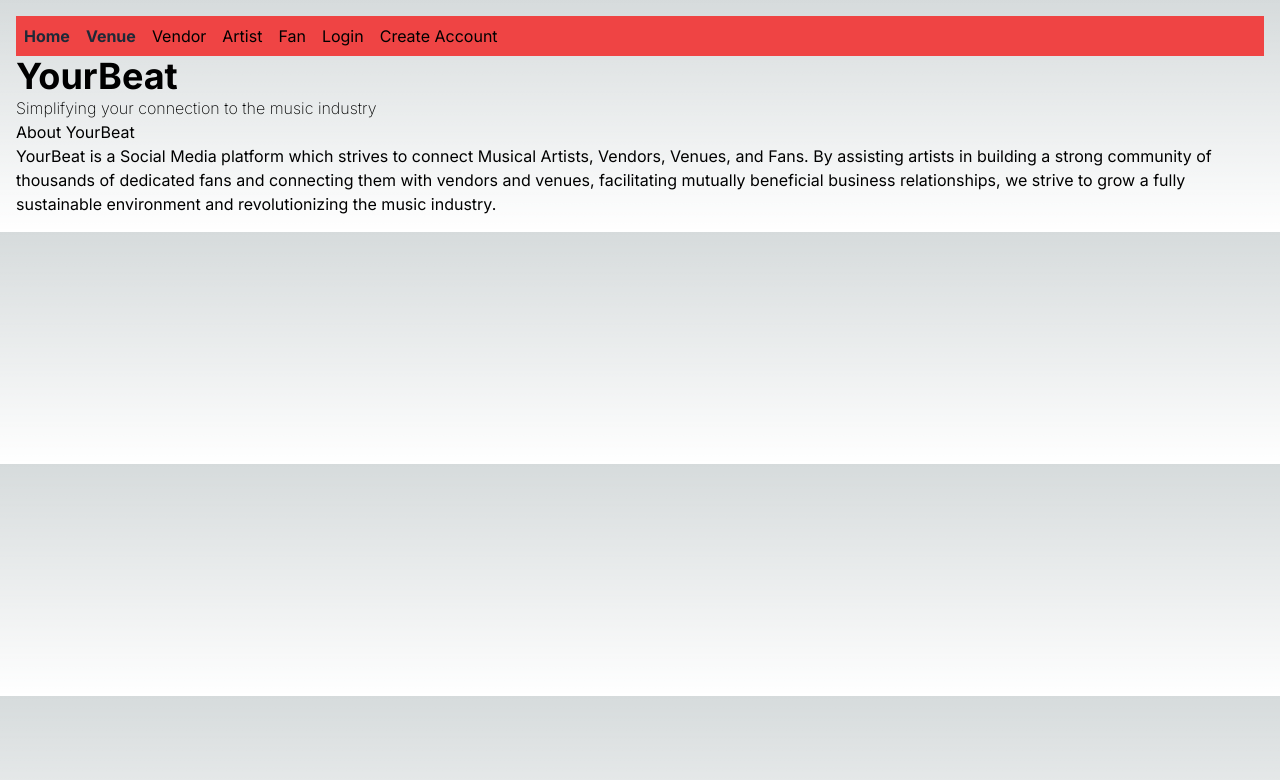
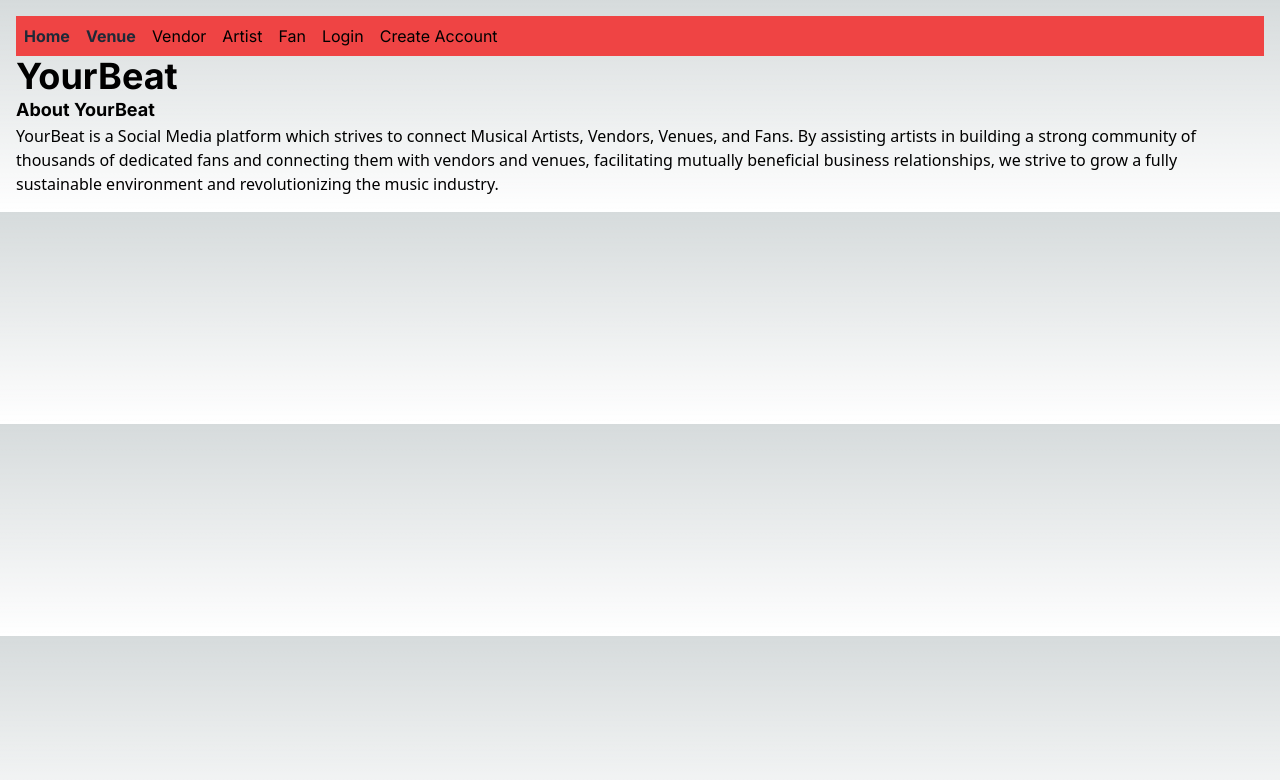
Before and after one commit to segvndo/YourBeat-TS, a Next.js app: page / in a window 1280 px wide. Shown: the top 780 px of the page. Built offline with nearby package versions, Linux system fonts and the light colour scheme.

Commit message:
Increase hover colour on buttons in venue details and change font in home page

```diff
--- a/app/page.tsx
+++ b/app/page.tsx
@@ -7,16 +7,14 @@ export default function Home() {
       <h1 className="font-bold text-4xl antialiased">
         YourBeat
       </h1>
-      <div className="font-extralight">
-        Simplifying your connection to the music industry
+
+
+      <div class="font-bold text-lg">
+        About YourBeat
       </div>
-
-      <div>
-        About YourBeat
-        <p>
+        <div class="font-sans hover:font-serif">
           YourBeat is a Social Media platform which strives to connect Musical Artists, Vendors, Venues, and Fans. By assisting artists in building a strong community of thousands of dedicated fans and connecting them with vendors and venues, facilitating mutually beneficial business relationships, we strive to grow a fully sustainable environment and revolutionizing the music industry.
-        </p>
-      </div>
+        </div>
 
     </main>
   )
--- a/app/users/venue/venueDetails/page.tsx
+++ b/app/users/venue/venueDetails/page.tsx
@@ -86,7 +86,7 @@ const VenueDetails = () => {
       <div className="relative inline-block text-left">
         <button
           type="button"
-          className="inline-flex w-full justify-center gap-x-1.5 rounded-md bg-white px-3 py-2 text-sm font-semibold text-gray-900 shadow-sm ring-1 ring-inset ring-gray-300 hover:bg-gray-50"
+          className="inline-flex w-full justify-center gap-x-1.5 rounded-md bg-white px-3 py-2 text-sm font-semibold text-gray-900 shadow-sm ring-1 ring-inset ring-gray-300 hover:bg-gray-200"
           id="menu-button"
           aria-expanded="true"
           aria-haspopup="true"
@@ -140,7 +140,7 @@ const VenueDetails = () => {
       <div>
         <button
           type="button"
-          className="inline-flex justify-center gap-x-1.5 rounded-md bg-white px-3 py-2 text-sm font-semibold text-gray-900 shadow-sm ring-1 ring-inset ring-gray-300 hover:bg-gray-50"
+          className="inline-flex justify-center gap-x-1.5 rounded-md bg-white px-3 py-2 text-sm font-semibold text-gray-900 shadow-sm ring-1 ring-inset ring-gray-300 hover:bg-gray-200"
           id="menu-button"
           aria-expanded="true"
           aria-haspopup="true"
```
